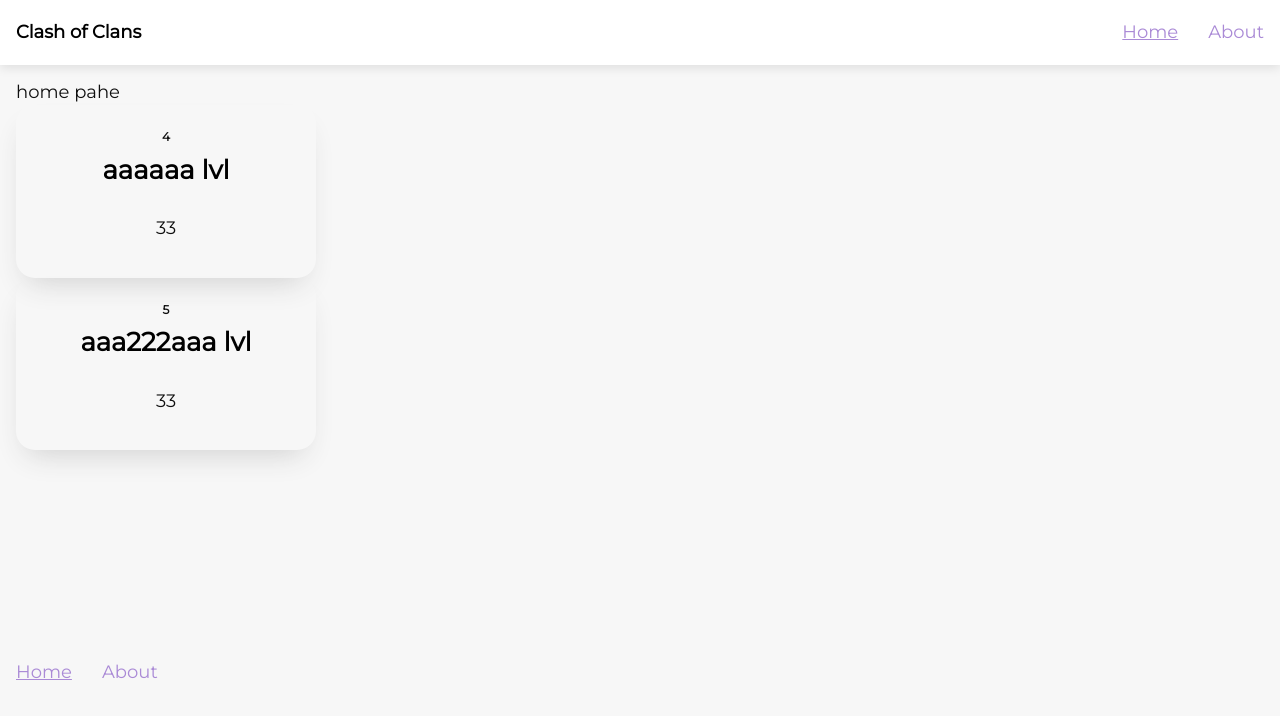
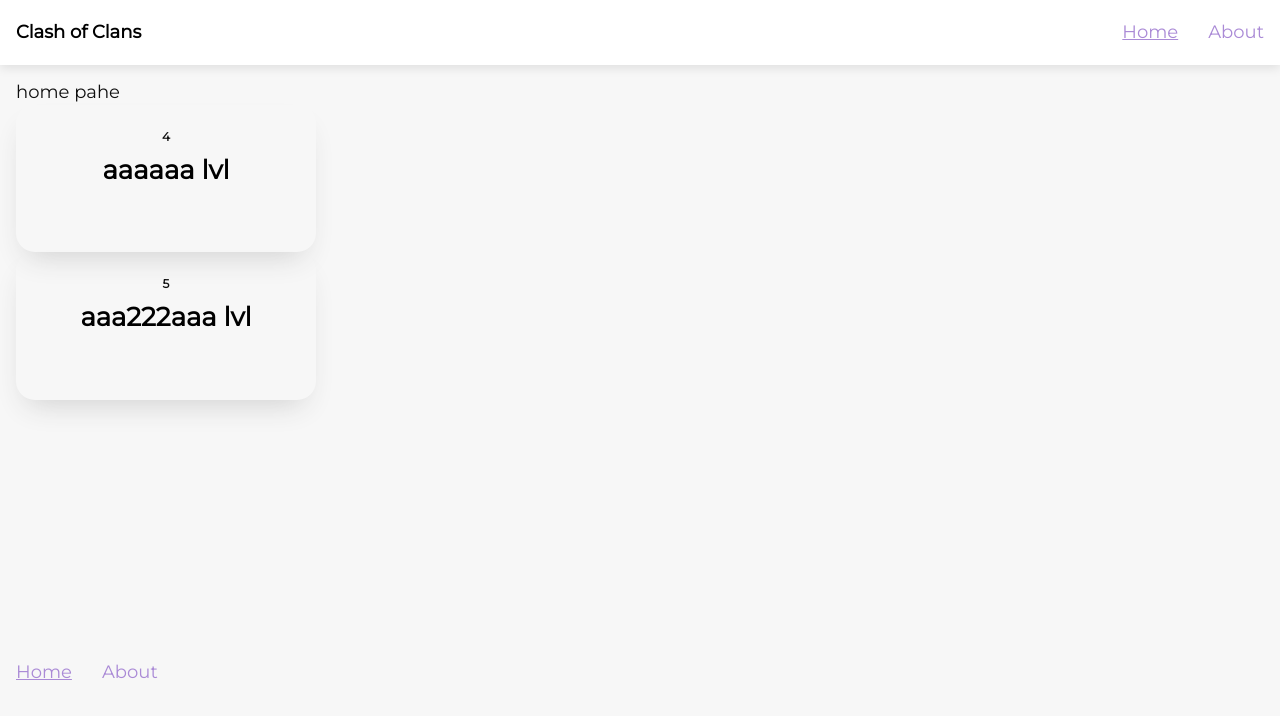
Before and after one commit to AntonVoronezh/vue-first, a Vue app in the folder ddd/: page / in a window 1280 px wide. Shown: the top 716 px of the page. Built offline with nearby package versions, Linux system fonts and the light colour scheme.

Commit message:
sdd alots

```diff
--- a/ddd/src/components/UI/TheCard.vue
+++ b/ddd/src/components/UI/TheCard.vue
@@ -1,8 +1,12 @@
 <template>
   <div class="card">
+<!--    <slot name="header"></slot>-->
     <span class="card-name">{{ name }}</span>
     <span class="card-title">{{ title }}</span>
-    <div class="card-body">33</div>
+ <div class="card-body">
+<!--<slot name="body"></slot>-->
+    <slot></slot>
+    </div>
   </div>
 </template>
 
--- a/ddd/src/pages/homePage.vue
+++ b/ddd/src/pages/homePage.vue
@@ -1,7 +1,11 @@
 <template>
   <p>home pahe</p>
   <div class="card__wrapper" v-for="item in items" :key="item.id">
-    <TheCard :title="`${item.title} lvl`" :name="`${item.lvl}`" />
+    <TheCard :title="`${item.title} lvl`" :name="`${item.lvl}`">
+      <!--     <template v-slot:header>Head {{item.title}}</template>-->
+      <!--     <template v-slot:body>BODY </template>-->
+      <slot></slot>
+    </TheCard>
   </div>
 </template>
 
```
